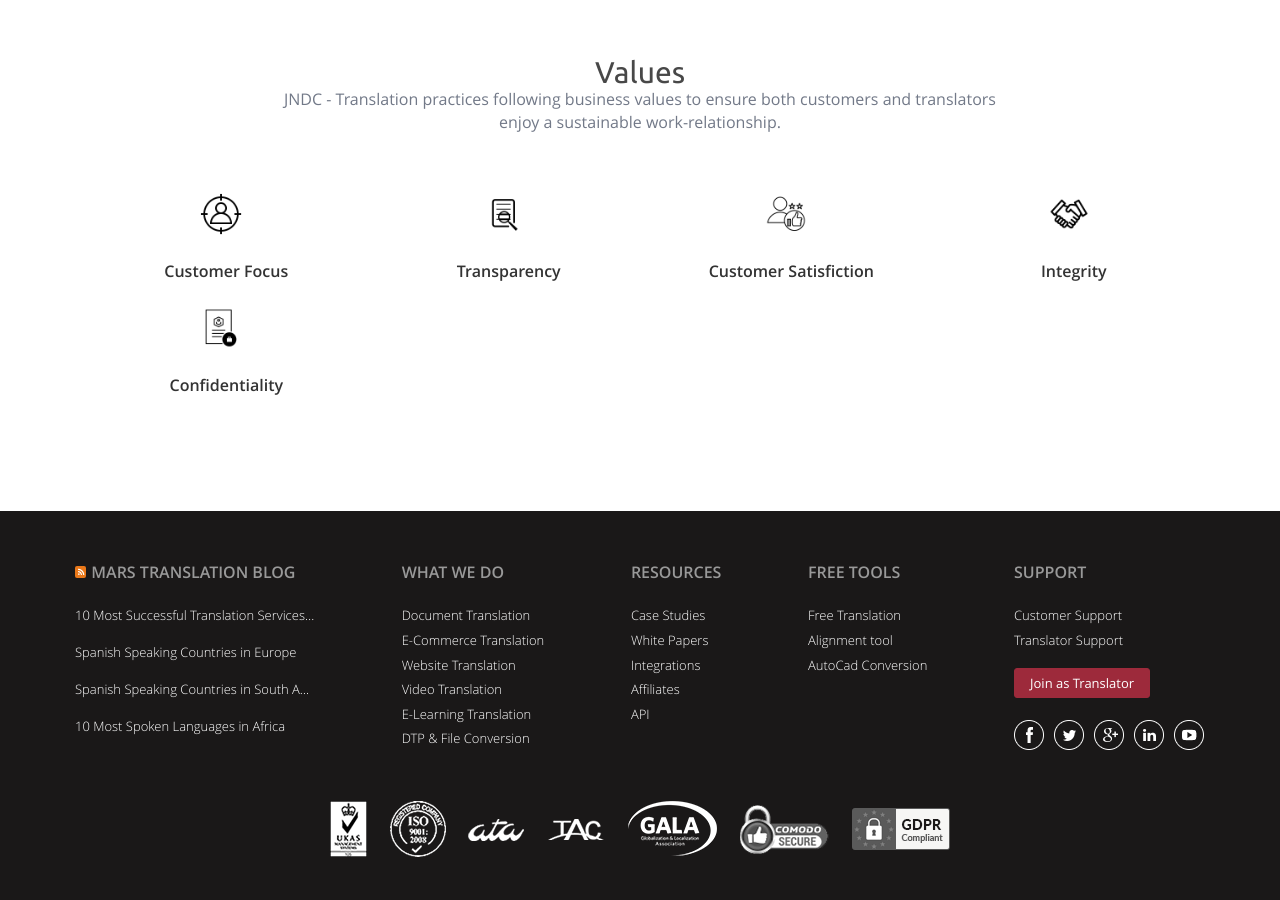
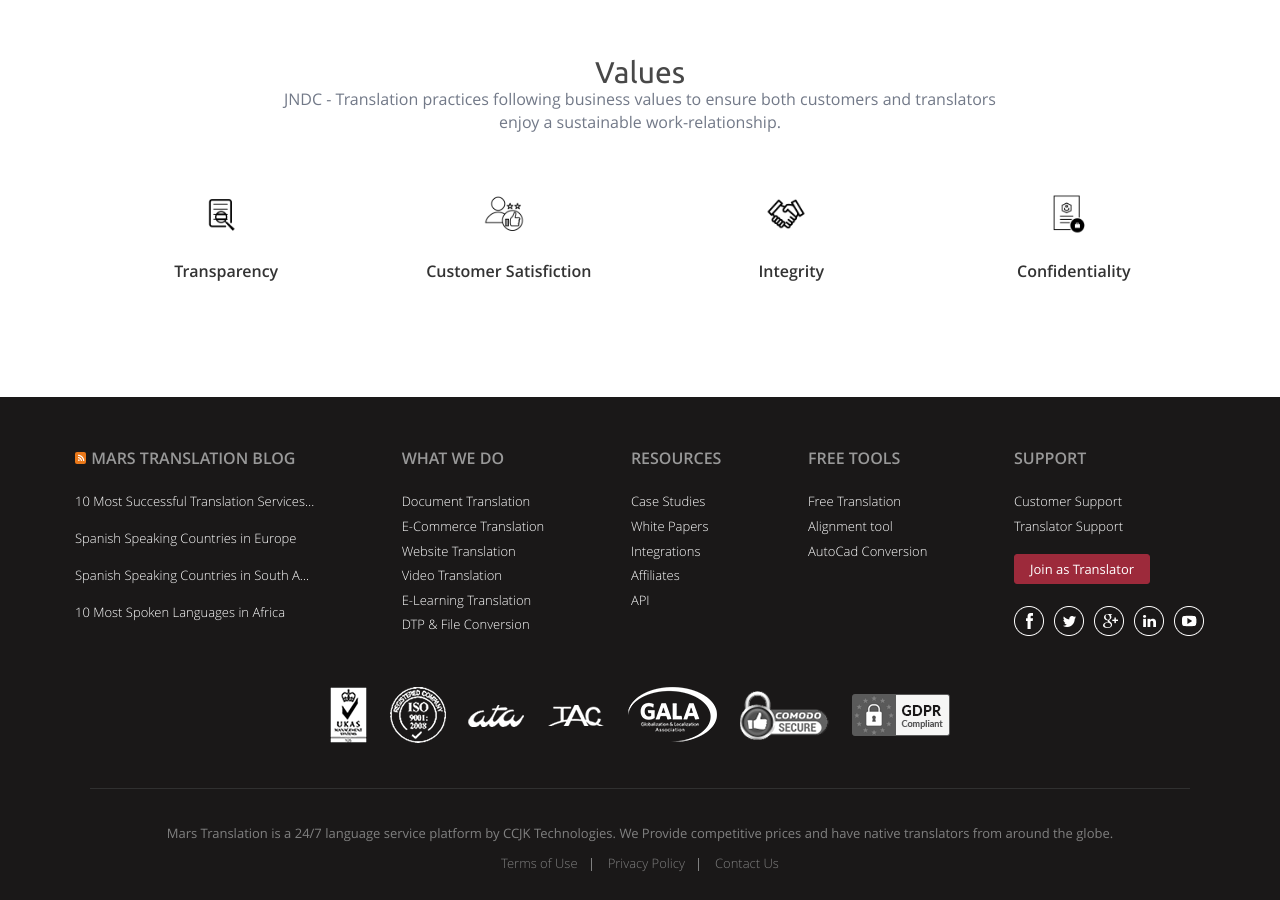
Before and after one commit to jndctranslation/landing_page, a Jekyll site: the page built from pages/about.md, in a window 1280 px wide and 900 px high, scrolled down 2843 px. Built offline with Jekyll 4.4.1, drawn with Linux system fonts in a browser that asks for light colours.

Commit message:
Update Website Pages “about_page_information”

```diff
--- a/_data/pages/about.yml
+++ b/_data/pages/about.yml
@@ -136,9 +136,6 @@ block_9:
   background_image: ''
   color_overlay: 'rgba(50, 50, 50, 0)'
   items:
-    - icon: /assets/images/upload/2021872-200.png
-      text: ''
-      title: Customer Focus
     - icon: /assets/images/upload/213124-200.png
       text: ''
       title: Transparency
```
